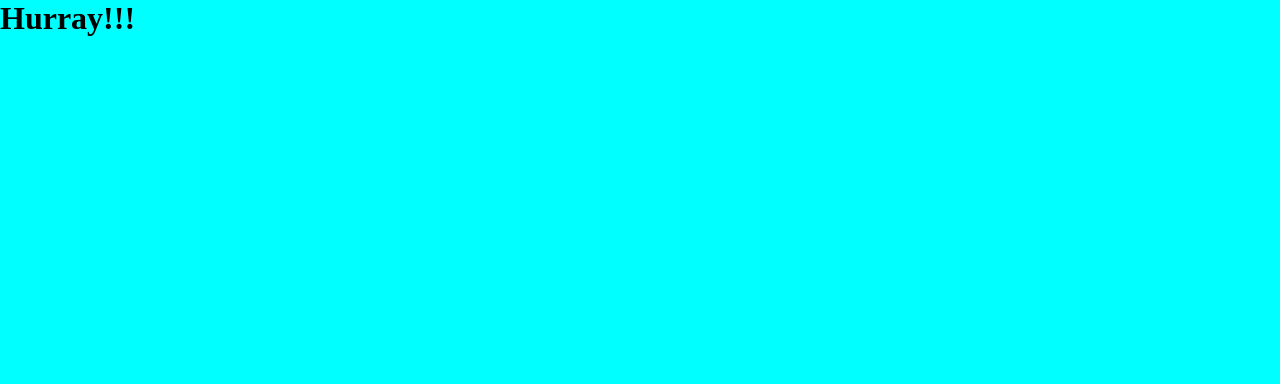
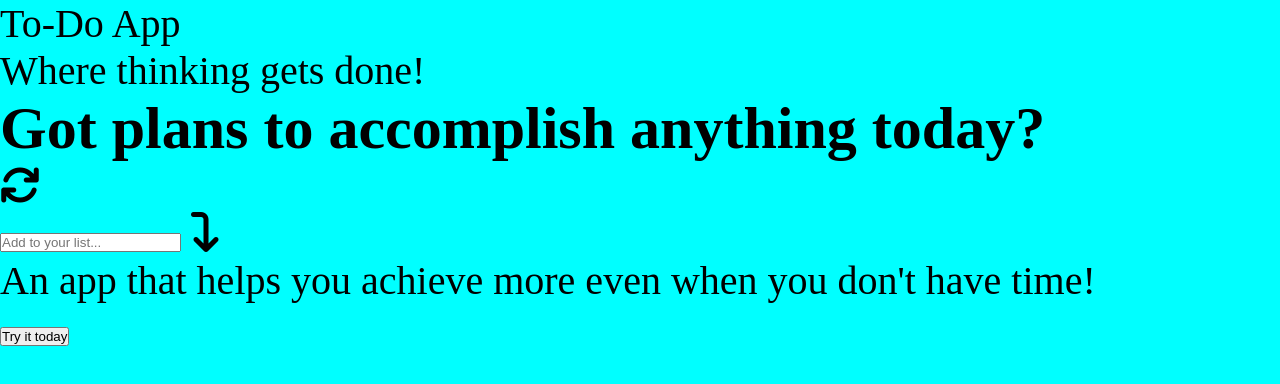
Before and after one commit to AbayomiOlaoye/to-do_app, a website built with webpack: page src/template.html in a window 1280 px wide. Built offline with nearby package versions, Linux system fonts and the light colour scheme.

Commit message:
Add html template

```diff
--- a/package.json
+++ b/package.json
@@ -1,7 +1,8 @@
 {
   "scripts": {
     "build": "webpack",
-    "dev": "webpack serve"
+    "dev": "webpack serve",
+    "start": "webpack serve --open"
   },
   "devDependencies": {
     "@babel/core": "^7.19.3",
--- a/src/styles/main.scss
+++ b/src/styles/main.scss
@@ -5,4 +5,5 @@
 
 body {
   background-color: aqua;
+  font-size: 40px;
 }
--- a/src/template.html
+++ b/src/template.html
@@ -5,8 +5,40 @@
     <meta http-equiv="X-UA-Compatible" content="IE=edge">
     <meta name="viewport" content="width=device-width, initial-scale=1.0">
     <title><%= htmlWebpackPlugin.options.title %></title>
+    <link
+      rel="stylesheet"
+      href="https://cdnjs.cloudflare.com/ajax/libs/font-awesome/6.1.1/css/all.min.css"
+    />
   </head>
   <body>
-    <h1>Hurray!!!</h1>
+    <header class="head">
+      <div class="logo">To-<span>Do</span> App</div>
+      <p class="logo-text">Where thinking gets done!</p>
+    </header>
+    <section class="dock">
+      <div class="container">
+        <div class="lead">
+          <h1>Got plans to accomplish anything today?</h1>
+          <i class="fa-solid fa-arrows-rotate"></i>
+        </div>
+        <div class="main-cta">
+          <!-- Form for user's input -->
+          <form action="#" method="#" class="app">
+            <input type="text" name="task" id="task" placeholder="Add to your list..." required>
+            <i class="fa fa-arrow-turn-down"></i>
+          </form>
+
+          <div class="ads">
+            <p class="copy">An app that helps you achieve more even when you don't have time!</p>
+            <button type="button">Try it today</button>
+          </div>
+        </div>
+
+        <ul class="to-do">
+          <!-- Dynamic Content -->
+        </ul>
+      </div>
+    </section>
+
   </body>
 </html>
```
